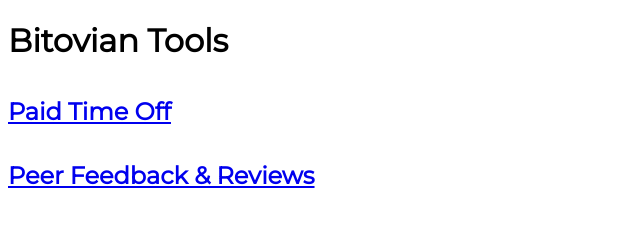
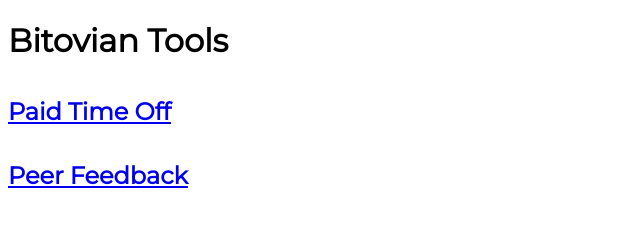
Before and after one commit to bitovians/bitovians.github.io, a plain HTML site: page index.html in a window 1280 px wide. Shown: the whole page, without its empty margins (0-640 px from the left). Drawn offline with Linux system fonts and the light colour scheme.

Commit message:
Update peer feedback link

```diff
--- a/index.html
+++ b/index.html
@@ -22,7 +22,7 @@
       <a href="https://bitovians.github.io/pto/">Paid Time Off</a>
     </h2>
     <h2>
-      <a href="https://bitovians.github.io/reviews/">Peer Feedback & Reviews</a>
+      <a href="https://bitovians.github.io/feedback/">Peer Feedback</a>
     </h2>
   </body>
 </html>
```
